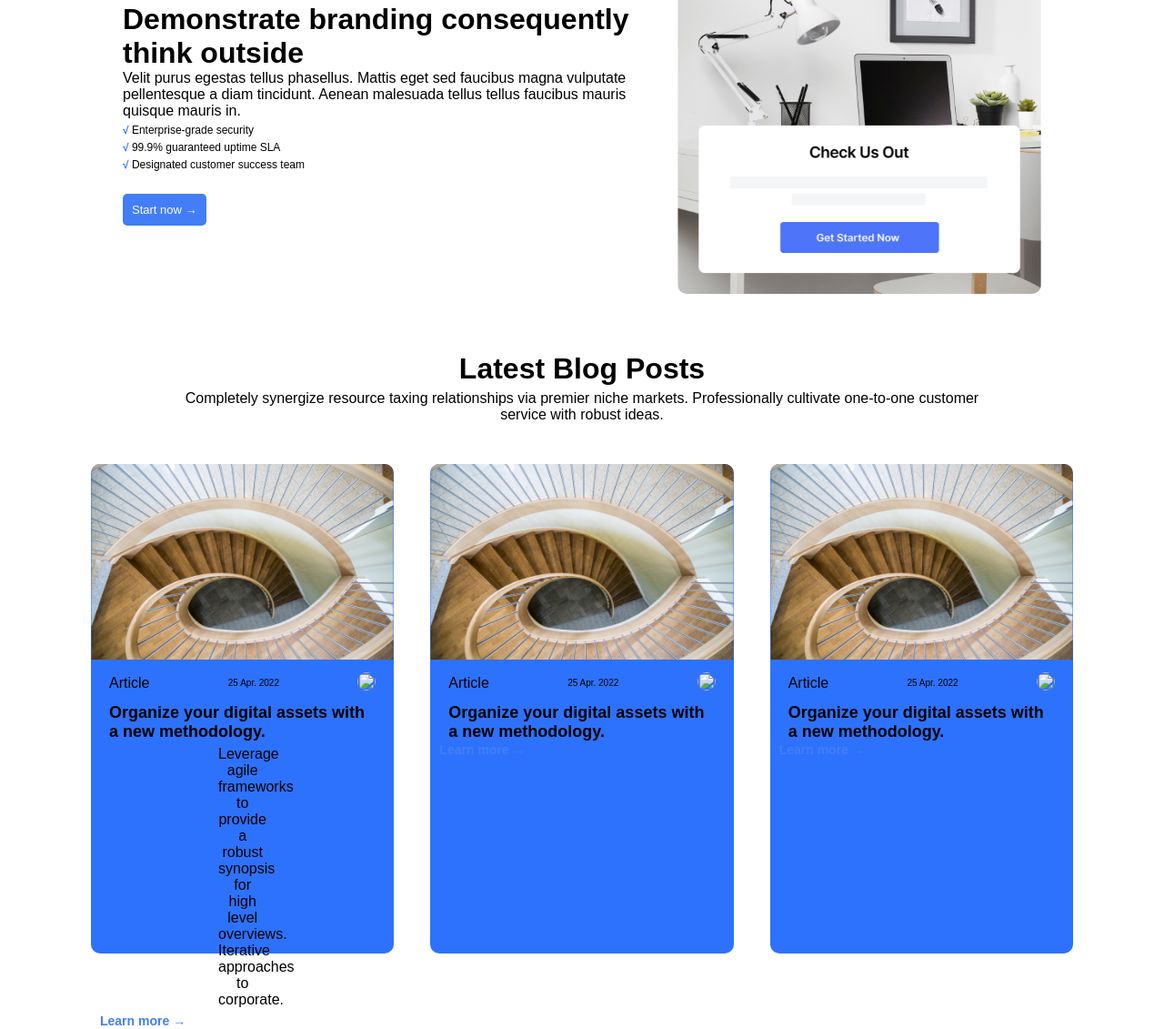
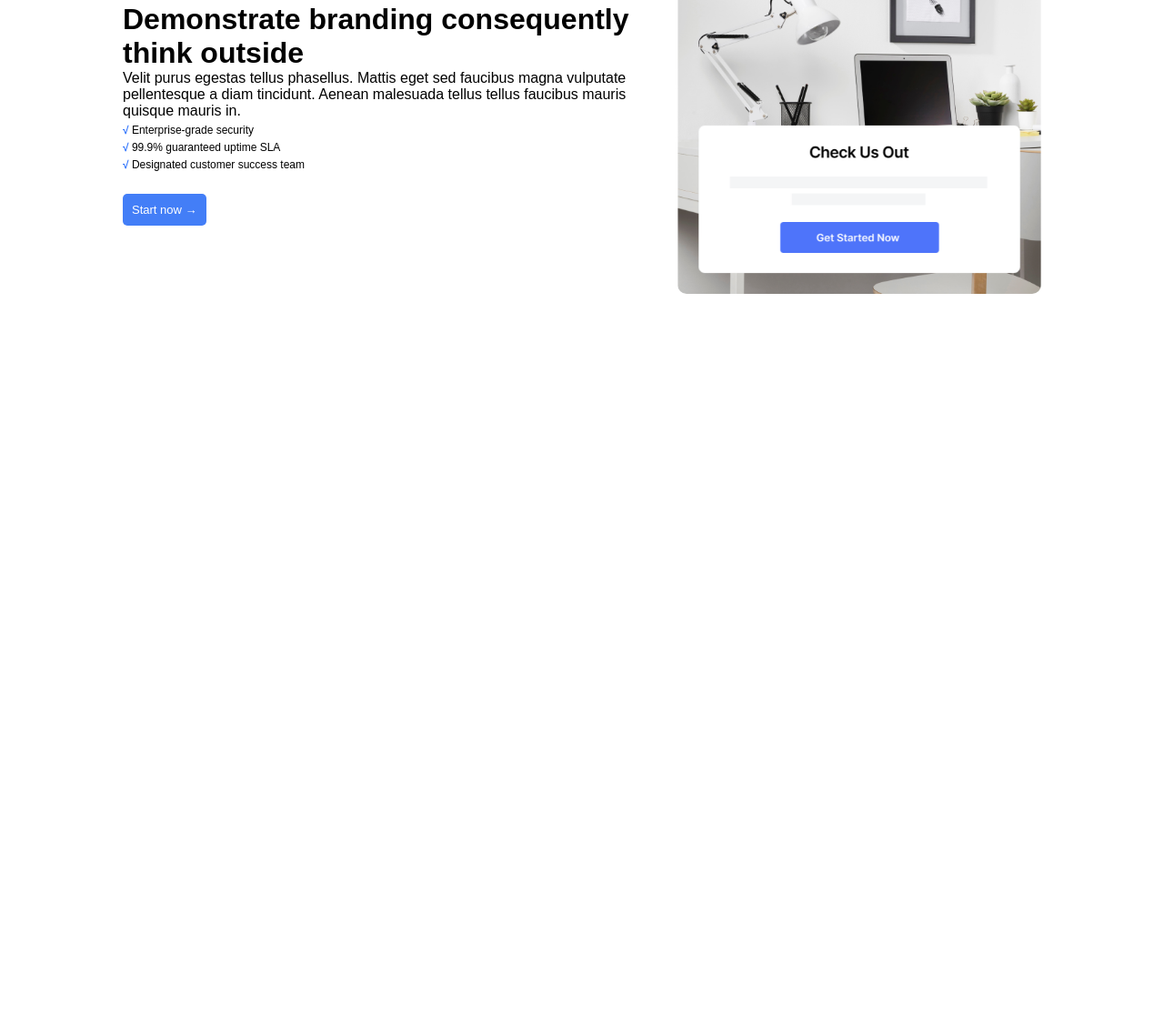
Before and after one commit to mj-rooney/my-frist-web, a plain HTML site: page index.html in a window 1280 px wide. Shown: the part 2734-3865 px from the top of the page at 91% size. After the commit the page ends 3091 px from the top, so only its background shows below. Drawn offline with Linux system fonts and the light colour scheme.

Commit message:
New Section removed

```diff
--- a/index.html
+++ b/index.html
@@ -143,50 +143,5 @@
             </div>
         </div>
     </div>
-    <!------- Latest Blog------>
-    <div class="blog-features">
-        <h1>Latest Blog Posts</h1>
-        <p>Completely synergize resource taxing relationships via premier niche markets. Professionally  cultivate one-to-one customer service with robust ideas.</p>
-        <div class="blog-row">
-            <div class="col-blog">
-                <img src="images/blog 1.png" alt="">
-                <ul>
-                    <li>Article</li>
-                    <li class="date">25 Apr. 2022</li>
-                    <li><img src="" alt=""></li>
-                </ul>
-                <h1>Organize your digital assets
-                    with a new methodology.
-                </h1>
-                <p>Leverage agile frameworks to provide a robust synopsis for high level overviews. Iterative approaches to corporate.</p>
-                <button type="button" class="btn-1">Learn more &#8594;</button>
-            </div>
-            <div class="col-blog">
-                <img src="images/blog 1.png" alt="">
-                <ul>
-                    <li>Article</li>
-                    <li class="date">25 Apr. 2022</li>
-                    <li><img src="" alt=""></li>
-                </ul>
-                <h1>Organize your digital assets
-                    with a new methodology.
-                </h1>
-                <button type="button" class="btn-1">Learn more &#8594;</button>
-            </div>
-            <div class="col-blog">
-                <img src="images/blog 1.png" alt="">
-                <ul>
-                    <li>Article</li>
-                    <li class="date">25 Apr. 2022</li>
-                    <li><img src="" alt=""></li>
-                </ul>
-                <h1>Organize your digital assets
-                    with a new methodology.
-                </h1>
-                <button type="button" class="btn-1">Learn more &#8594;</button>
-            </div>
-        </div>
-    </div>
-
 </body>
 </html>
--- a/style.css
+++ b/style.css
@@ -224,55 +224,3 @@ button:hover{
     color: #2d72fc;
     font-weight: 800;
 }
-.blog-features{
-    margin: 60px  40px ;
-    padding: 0 20px ;
-}
-.blog-features h1{
-    text-align: center;
-}
-.blog-features p{
-    text-align: center;
-    padding: 5px 140px;
-}
-.blog-row{
-    margin: 20px;
-    display: flex;
-    justify-content: center;
-}
-.col-blog{
-    width: 300px;
-    height: 538px;
-    flex-basis: 30%;
-    margin: 20px;
-    border-radius: 10px;
-    background-color: #2d72fc;
-}
-.col-blog img{
-    width: 100%;
-    border-top-right-radius: 10px;
-    border-top-left-radius: 10px;
-}
-.col-blog ul{
-    display: flex;
-    justify-content: space-between;
-    align-items: center;
-    flex-direction: row;
-    padding: 10px 20px ;
-}
-.col-blog ul li{
-    list-style: none;
-}
-.col-blog ul li img{
-    height: 20px;
-    width: 20px;
-    border-radius: 50%;
-}
-.date{
-    font-size:10px;
-}
-.col-blog h1{
-    font-size: 18px;
-    text-align: left;
-    padding: 0 20px ;
-}
```
